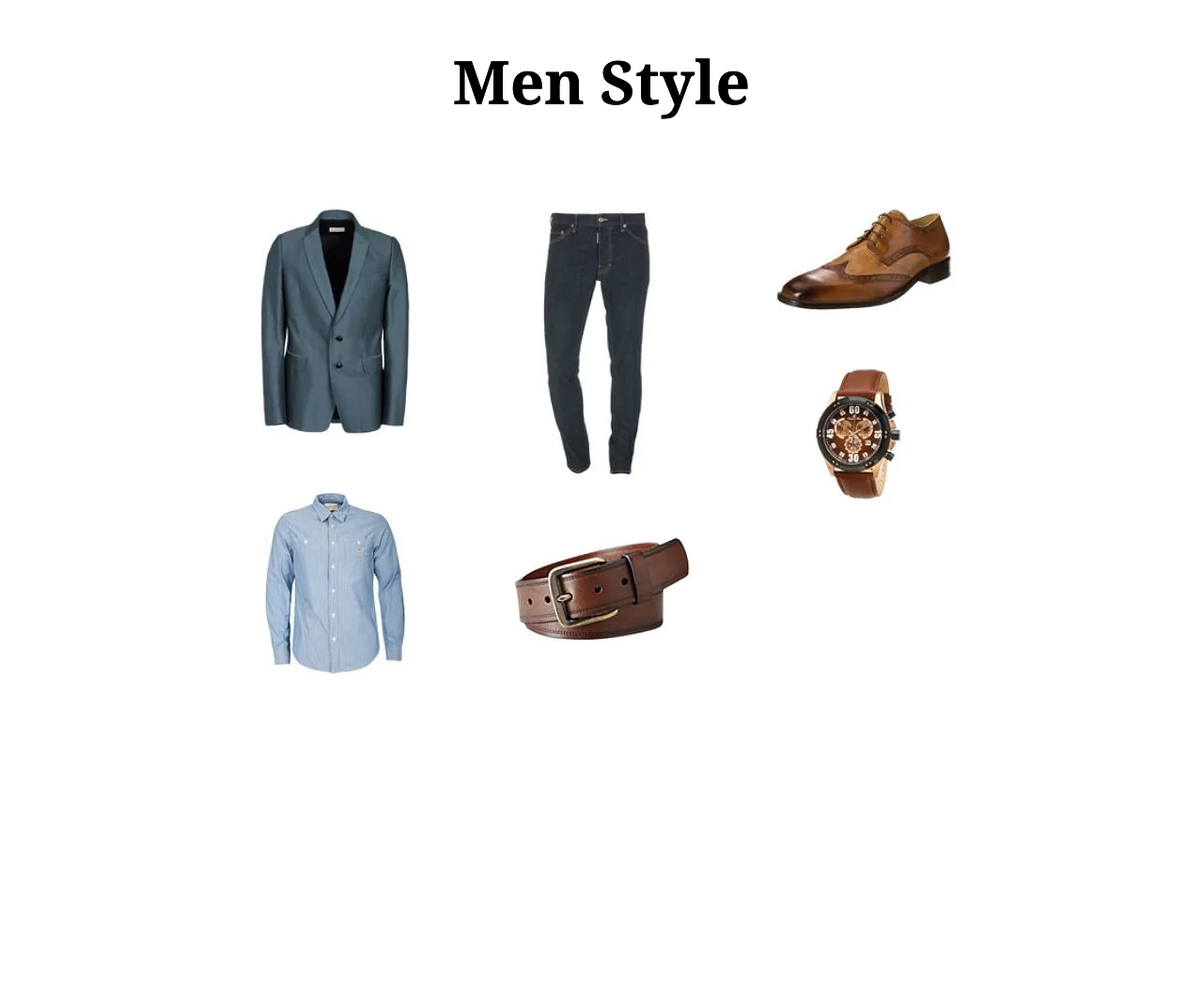
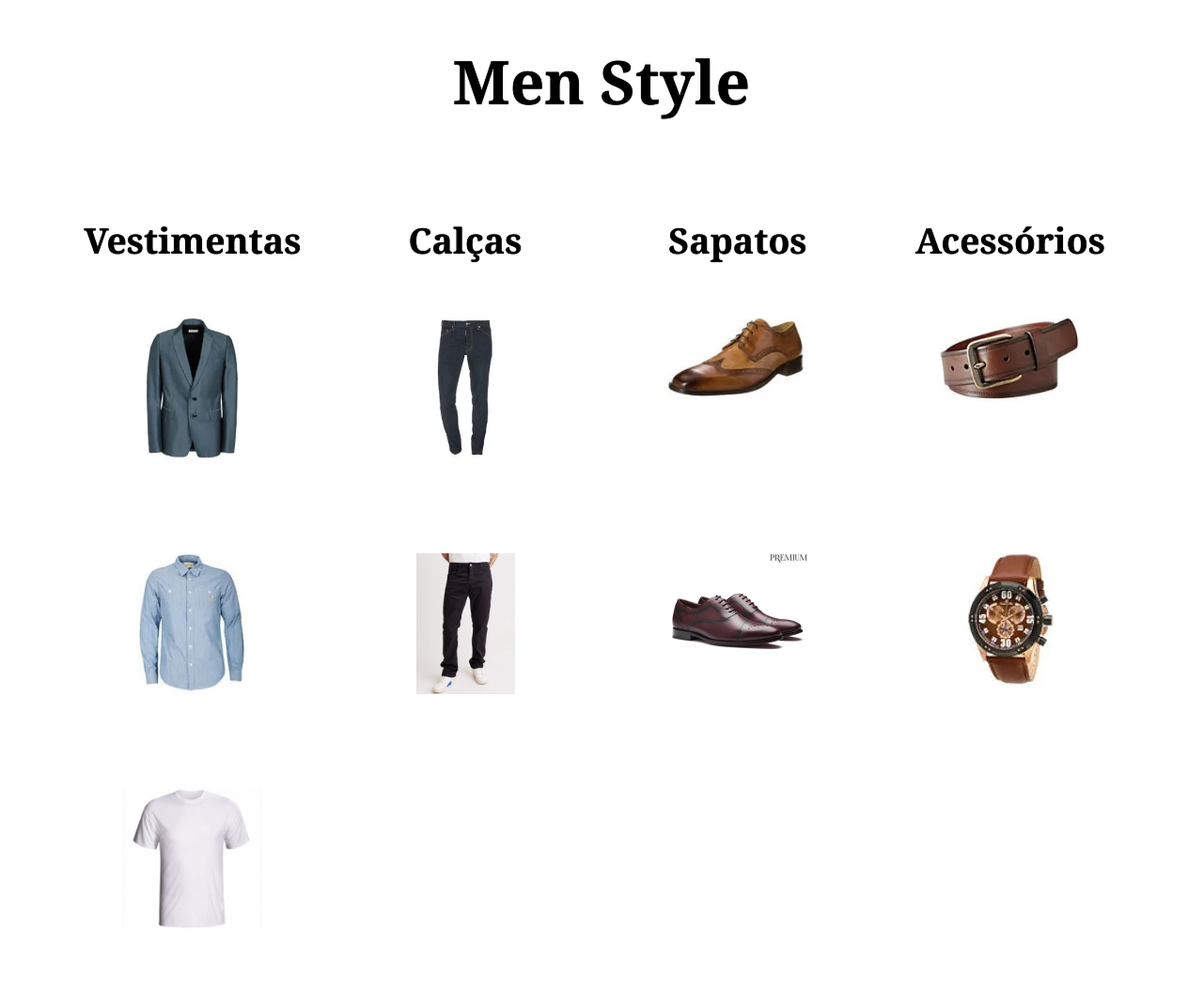
Before and after one commit to fabioffj/lojinha2, a plain HTML site: page index.html in a window 1280 px wide. Shown: the whole page at 94% size. Before the commit the page ends 800 px from the top, so only its background shows below. Drawn offline with Linux system fonts and the light colour scheme.

Commit message:
Add imgs, fix display block

```diff
--- a/index.html
+++ b/index.html
@@ -11,17 +11,26 @@
 <body>
     <h1>Men Style</h1>
     <div id="roupas">
-        <div class="coluna">
-            <p class="img"><img src="./imagens/casaco.jpg" alt=""></p>
-            <p class="img"><img src="./imagens/camisa.jpg" alt=""></p>
+        <div class="coluna" id="vestimentas">
+            <h3>Vestimentas</h3>
+            <div><img src="./imagens/casaco.jpg" alt=""></div>
+            <div><img src="./imagens/camisa.jpg" alt=""></div>
+            <div><img src="./imagens/camiseta branca.jpg" alt=""></div>
         </div>
-        <div class="coluna">
-            <p class="img"><img src="./imagens/calça.jpg" alt=""></p>
-            <p class="img"><img src="./imagens/cinto.jpg" alt=""></p>
+        <div class="coluna" id="calças">
+            <h3>Calças</h3>
+            <div><img src="./imagens/calça.jpg" alt=""></div>
+            <div><img src="./imagens/calça preta sarja.webp" alt=""></div>
         </div>
-        <div class="coluna">
-            <p class="img"><img src="./imagens/sapato.jpg" alt=""></p>
-            <p class="img"><img src="./imagens/relogio.jpg" alt=""></p>
+        <div class="coluna" id="sapatos">
+            <h3>Sapatos</h3>
+            <div><img src="./imagens/sapato.jpg" alt=""></div>
+            <div><img src="./imagens/sapato oxford premium.jpg" alt=""></div>
+        </div>
+        <div class="coluna" id="acessórios">
+            <h3>Acessórios</h3>
+            <div><img src="./imagens/cinto.jpg" alt=""></div>
+            <div><img src="./imagens/relogio.jpg" alt=""></div>
         </div>
     </div>
 </body>
--- a/style.css
+++ b/style.css
@@ -1,31 +1,36 @@
-html {
+body {
     text-align: center;
     font-family: Cambria, Cochin, Georgia, Times, 'Times New Roman', serif;
     font-size: xx-large;
     cursor: default;
 }
 
-h1 {
-    text-shadow: 0px 0px 0px black;
+h1, h3 {
+    text-shadow: 0px 0px 1px black;
 }
 
 #roupas {
     display: inline-flex;
+    flex-wrap: wrap;
 }
 
 .coluna {
-    width: 33%;
+    margin: 20px;
 }
 
-p {
-    margin: 50px
+.coluna > div {
+    min-width: 250px;
+    min-height: 250px;
 }
 
-.img {
+img {
+    max-width: 150px;
+    max-height: 150px;
+    padding: 20px;
     transition: 0.5s;
 }
 
-.img:hover {
+img:hover {
     box-shadow: -10px 10px 10px;
     transform: translate(10px -10px);
 }
```
Also changed, not shown: imagens/calça preta sarja.webp (added), imagens/camiseta branca.jpg (added), imagens/sapato oxford premium.jpg (added).
